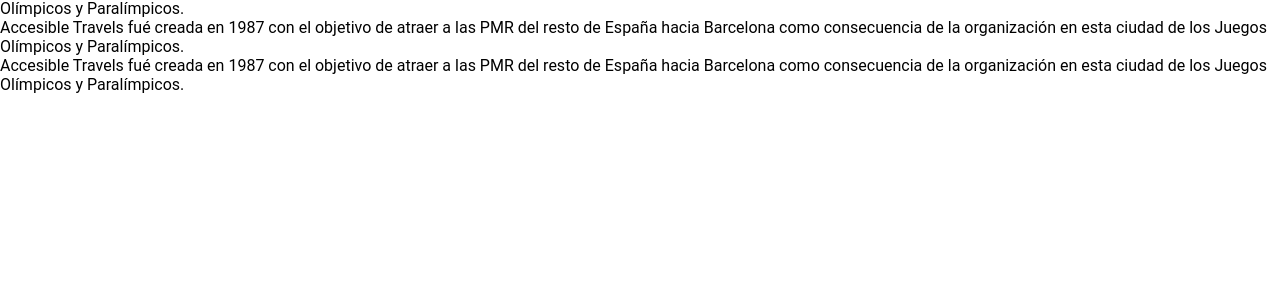
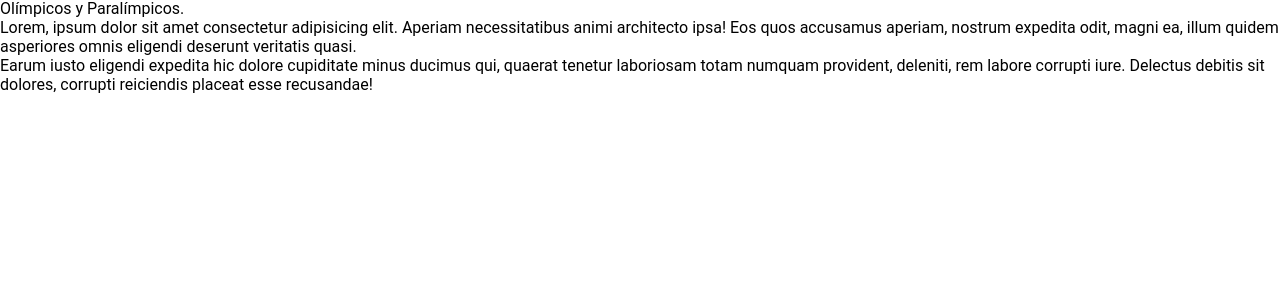
Before and after one commit to Ajedrez2018/html-css-1, a website built with Parcel: page src/presentacion.html in a window 1280 px wide. Shown: the part 830-1124 px from the top of the page. Built offline with nearby package versions, Linux system fonts and the light colour scheme.

Commit message:
Update presentacion.html

```diff
--- a/src/presentacion.html
+++ b/src/presentacion.html
@@ -37,12 +37,8 @@
           <p>
             Accesible Travels fué creada en 1987 con el objetivo de atraer a las PMR del resto de España hacia Barcelona como consecuencia de la organización en esta ciudad de los Juegos Olímpicos y Paralímpicos.
           </p>
-          <p>
-            Accesible Travels fué creada en 1987 con el objetivo de atraer a las PMR del resto de España hacia Barcelona como consecuencia de la organización en esta ciudad de los Juegos Olímpicos y Paralímpicos.
-          </p>
-          <p>
-            Accesible Travels fué creada en 1987 con el objetivo de atraer a las PMR del resto de España hacia Barcelona como consecuencia de la organización en esta ciudad de los Juegos Olímpicos y Paralímpicos.
-          </p>
+          <p>Lorem, ipsum dolor sit amet consectetur adipisicing elit. Aperiam necessitatibus animi architecto ipsa! Eos quos accusamus aperiam, nostrum expedita odit, magni ea, illum quidem asperiores omnis eligendi deserunt veritatis quasi.</p>
+          <p>Earum iusto eligendi expedita hic dolore cupiditate minus ducimus qui, quaerat tenetur laboriosam totam numquam provident, deleniti, rem labore corrupti iure. Delectus debitis sit dolores, corrupti reiciendis placeat esse recusandae!</p>
         </article>
       </div>
     </section>
```
